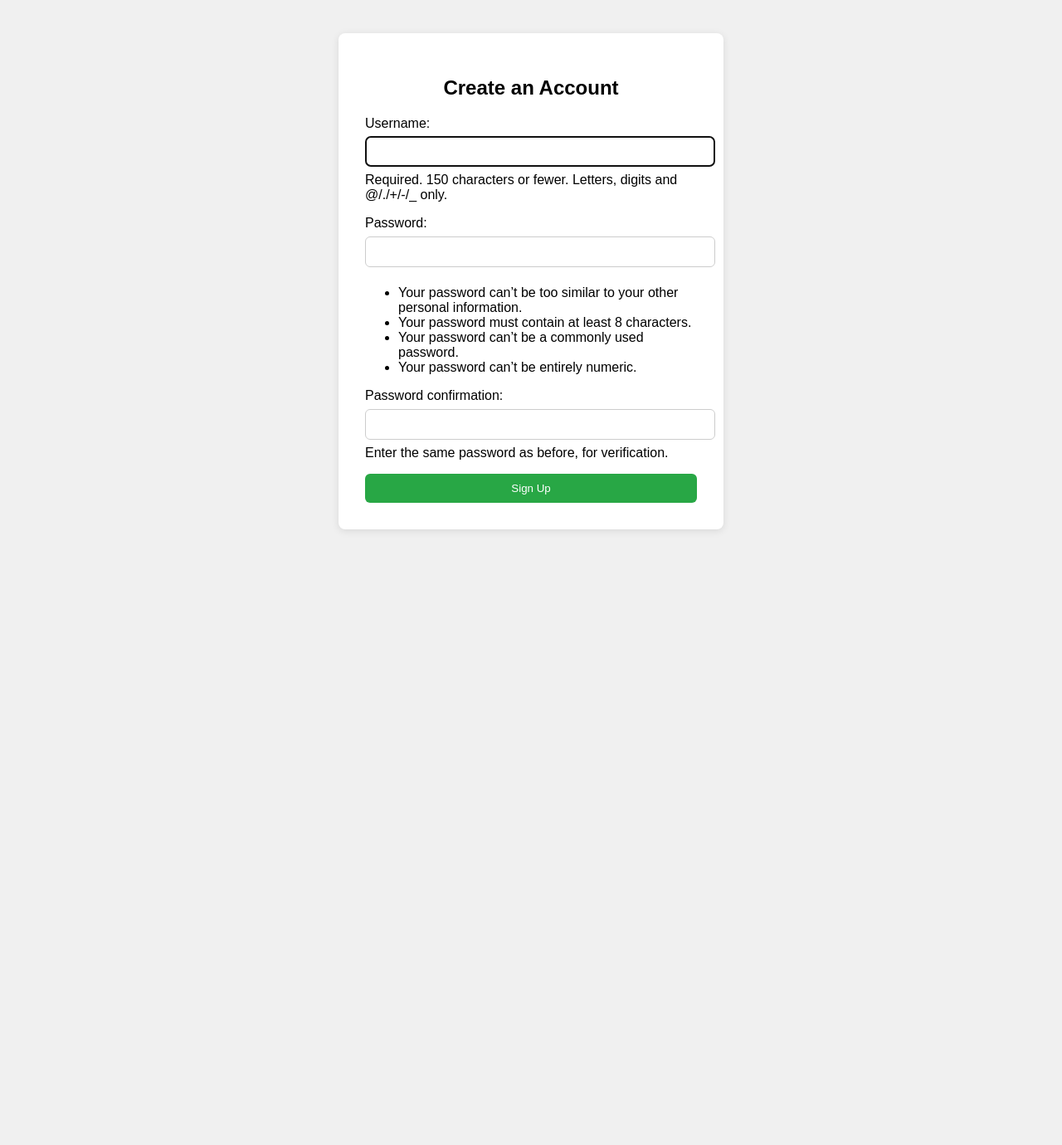
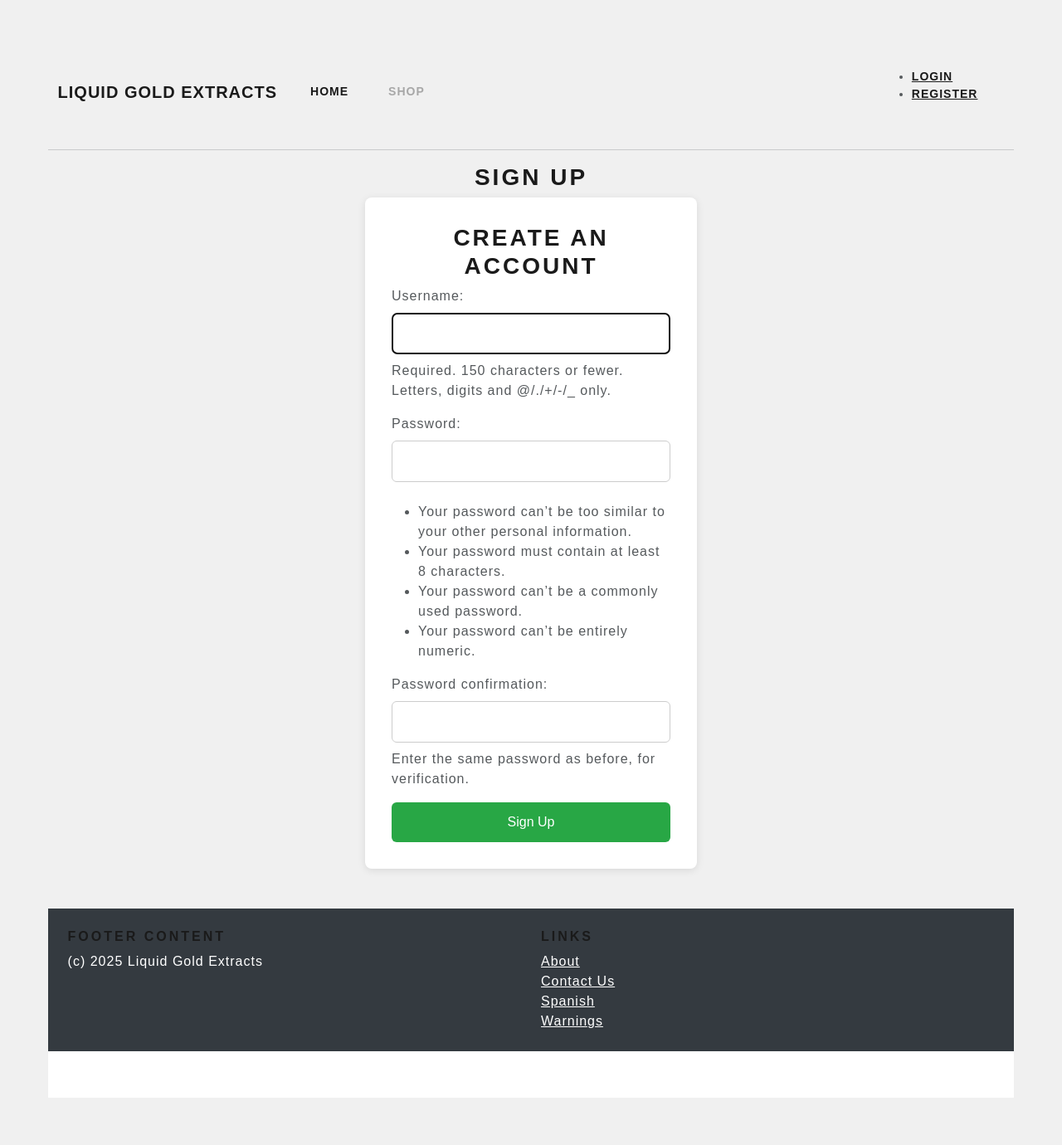
Before and after one commit to tanktoptony/LGextracts, a Django app: page /register/ in a window 1280 px wide. Shown: the whole page at 83% size. Before the commit the page ends 640 px from the top, so only its background shows below. Run offline with Django 3.2, Linux system fonts and the light colour scheme; some libraries are stand-ins or nearby versions.

Commit message:
main page search removed and base.html extended to all pages

```diff
--- a/liquidgold/blog/templates/base.html
+++ b/liquidgold/blog/templates/base.html
@@ -44,10 +44,14 @@
         -->
 
         </ul>
-        <form class="d-flex" role="search">
-          <input class="form-control me-2" type="search" placeholder="Search" aria-label="Search"/>
-          <button class="btn btn-outline-success" type="submit">Search</button>
-        </form>
+        <ul>
+          <li class="nav-item">
+            <a href="#">Login </a>
+          </li>
+          <li class="nav-item">
+            <a href="#">Register </a>
+          </li>
+        </ul>
       </div>
     </div>
   </nav>
@@ -64,17 +68,17 @@
               <div class="col-lg-6 col-md-12 mb-4 mb-md-0">
                   <h5 class="text-uppercase">Footer Content</h5>
                   <p>
-                      Here you can use rows and columns to organize your footer content.
+                      (c) 2025 Liquid Gold Extracts
                   </p>
               </div>
 
               <div class="col-lg-3 col-md-6 mb-4 mb-md-0">
                   <h5 class="text-uppercase">Links</h5>
                   <ul class="list-unstyled mb-0">
-                      <li><a href="#!" class="text-white">Link 1</a></li>
-                      <li><a href="#!" class="text-white">Link 2</a></li>
-                      <li><a href="#!" class="text-white">Link 3</a></li>
-                      <li><a href="#!" class="text-white">Link 4</a></li>
+                      <li><a href="#!" class="text-white">About</a></li>
+                      <li><a href="#!" class="text-white">Contact Us</a></li>
+                      <li><a href="#!" class="text-white">Spanish</a></li>
+                      <li><a href="#!" class="text-white">Warnings</a></li>
                   </ul>
               </div>
           </div>
--- a/liquidgold/store/templates/registration/register.html
+++ b/liquidgold/store/templates/registration/register.html
@@ -1,4 +1,11 @@
 <!-- templates/registration/register.html -->
+{% extends 'base.html' %}
+
+{% block page_title %}
+    <h2>Sign Up</h2>
+{% endblock page_title %}
+
+{% block page_content %}
 <!DOCTYPE html>
 <html lang="en">
 <head>
@@ -39,3 +46,4 @@
     </div>
 </body>
 </html>
+{% endblock %}
--- a/liquidgold/store/templates/store/product_list.html
+++ b/liquidgold/store/templates/store/product_list.html
@@ -1,4 +1,4 @@
-<!-- blog/templates/blog/index.html -->
+
 {% extends 'base.html' %}
 
 {% block page_title %}
```
Also changed, not shown: liquidgold/store/templates/registration/login.html (+8 -0 lines), liquidgold/store/templates/store/cancel.html (+8 -0 lines), liquidgold/store/templates/store/success.html (+8 -0 lines), liquidgold/db.sqlite3.
